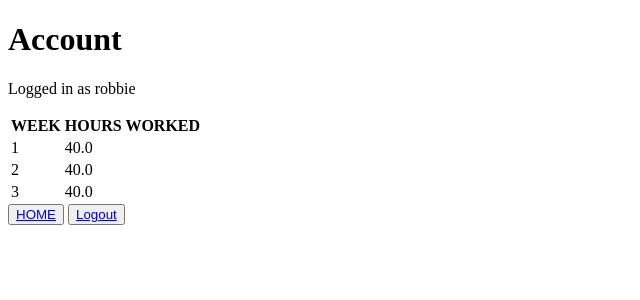
After one commit to robbiesmith180/Overtime-Website, a Flask app: page /account in a window 1280 px wide. The commit adds this page. Shown: the top 300 px of the page, without its empty margins (0-640 px from the left). Run offline with Flask 3, Linux system fonts and the light colour scheme; a user stored in the database is signed in.

Commit message:
Form Entries displayed in account page

```diff
--- a/app/models.py
+++ b/app/models.py
@@ -7,3 +7,9 @@ class User(db.Model):
     email_address = db.Column(db.String(120), unique=True, nullable=False)
     password = db.Column(db.String(60), nullable=False)
     required_hours = db.Column(db.Float, nullable=False)
+    hours = db.relationship('Hours', backref='user', lazy=True)
+
+class Hours(db.Model):
+    id = db.Column(db.Integer, primary_key=True)
+    user_id = db.Column(db.Integer, db.ForeignKey('user.id'), nullable=False)
+    input_hours = db.Column(db.Float, nullable=False)
--- a/app/routes.py
+++ b/app/routes.py
@@ -1,7 +1,7 @@
 from app import app
 from flask import render_template, request, session, redirect, url_for
 from app import app, db
-from app.models import User
+from app.models import User, Hours
 
 numbers_list=[] #Stores entered numbers
 
@@ -10,7 +10,11 @@ numbers_list=[] #Stores entered numbers
 def home_page():
     if 'user_id' not in session:
         return redirect(url_for('login'))
-    return render_template('home.html')
+
+    user= User.query.get(session['user_id'])
+    hours = user.hours
+
+    return render_template('home.html', hours=hours)
 
 @app.route('/calculate', methods=['POST'])
 def calculate():
@@ -19,6 +23,11 @@ def calculate():
     hours_worked = user.required_hours
     input_number = float(request.form['input_number'])
     numbers_list.append(input_number)
+
+    hours_entered = Hours(user=user, input_hours=input_number)
+    db.session.add(hours_entered)
+    db.session.commit()
+
 
     total_difference = sum(numbers_list) - (len(numbers_list) * hours_worked)
 
@@ -73,3 +82,18 @@ def signup():
             return render_template('signup.html', error='User already exists')
     else:
         return render_template('signup.html', error=None)
+
+@app.route('/logout')
+def logout():
+    # Remove the user id from the session if it exists
+    session.pop('user_id', None)
+    return redirect(url_for('login'))
+
+@app.route('/account')
+def account():
+    if 'user_id' not in session:
+        return redirect(url_for('login'))
+
+    user = User.query.get(session['user_id'])
+    hours = user.hours
+    return render_template('account.html', user=user, hours=hours)
--- /dev/null
+++ b/app/templates/account.html
@@ -0,0 +1,40 @@
+<!DOCTYPE html>
+ <html>
+        <head>
+            <meta charset="UTF-8">
+            <title>Account</title>
+        </head>
+
+        <body>
+            <h1>Account</h1>
+            <p>Logged in as {{ user.username }}</p>
+
+            {% if hours %}
+                <table>
+                    <thead>
+                        <tr>
+                            <th>WEEK</th>
+                            <th>HOURS WORKED</th>
+                        </tr>
+                    </thead>
+                    <tbody>
+                        {% for data in hours %}
+                            <tr>
+                                <td>{{ data.id }}</td>
+                                <td>{{ data.input_hours }}</td>
+                            </tr>
+                        {% endfor %}
+                    </tbody>
+                </table>
+            {% else %}
+                <p>No numbers entered yet.</p>
+            {% endif %}
+
+            <button>
+                <a href="/home">HOME</a>
+            </button>
+
+            <button>
+                <a href="/logout">Logout</a>
+            </button>
+ </html>
```
Also changed, not shown: app/templates/home.html (+19 -0 lines), app/database.db.
